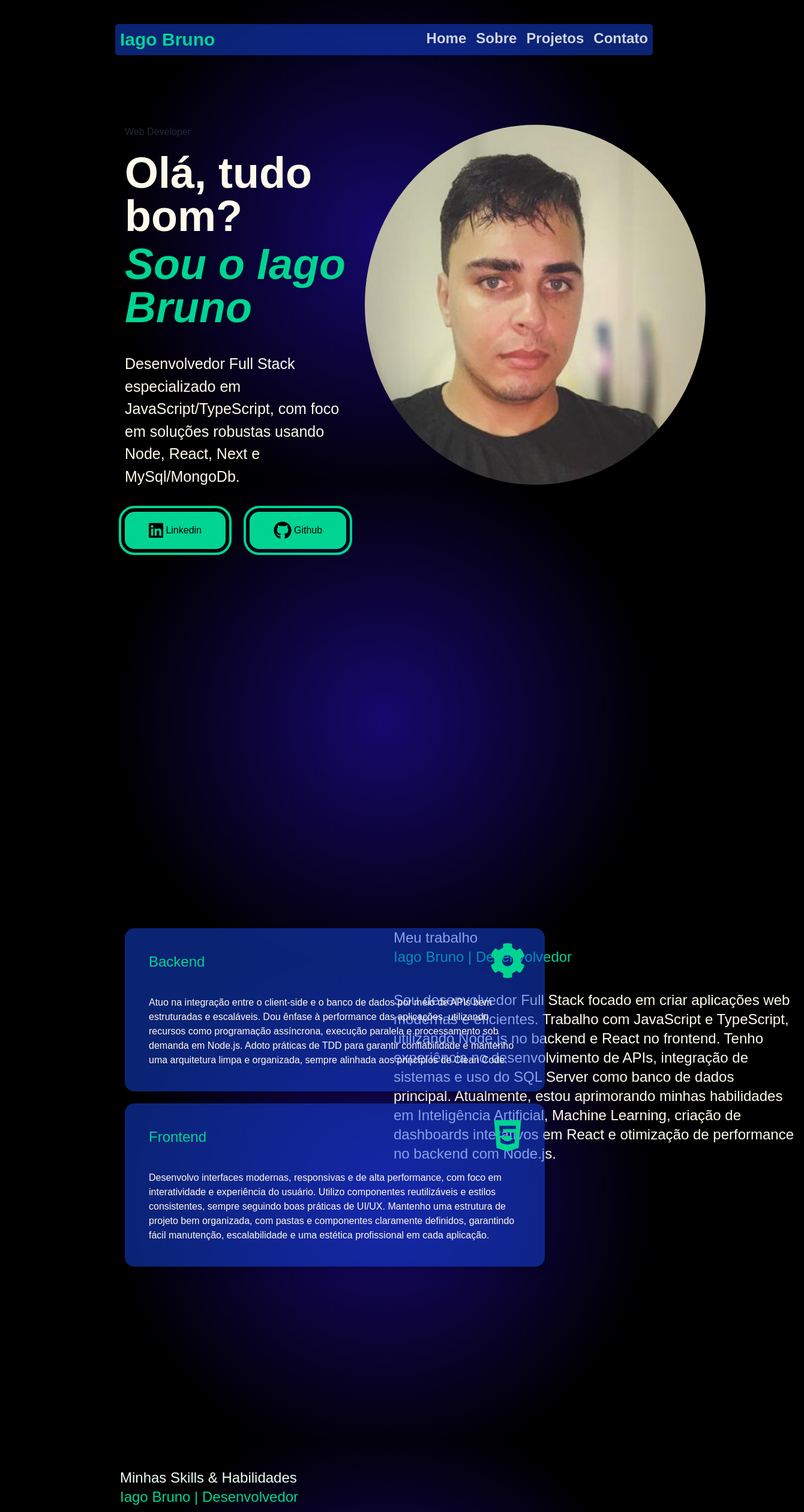
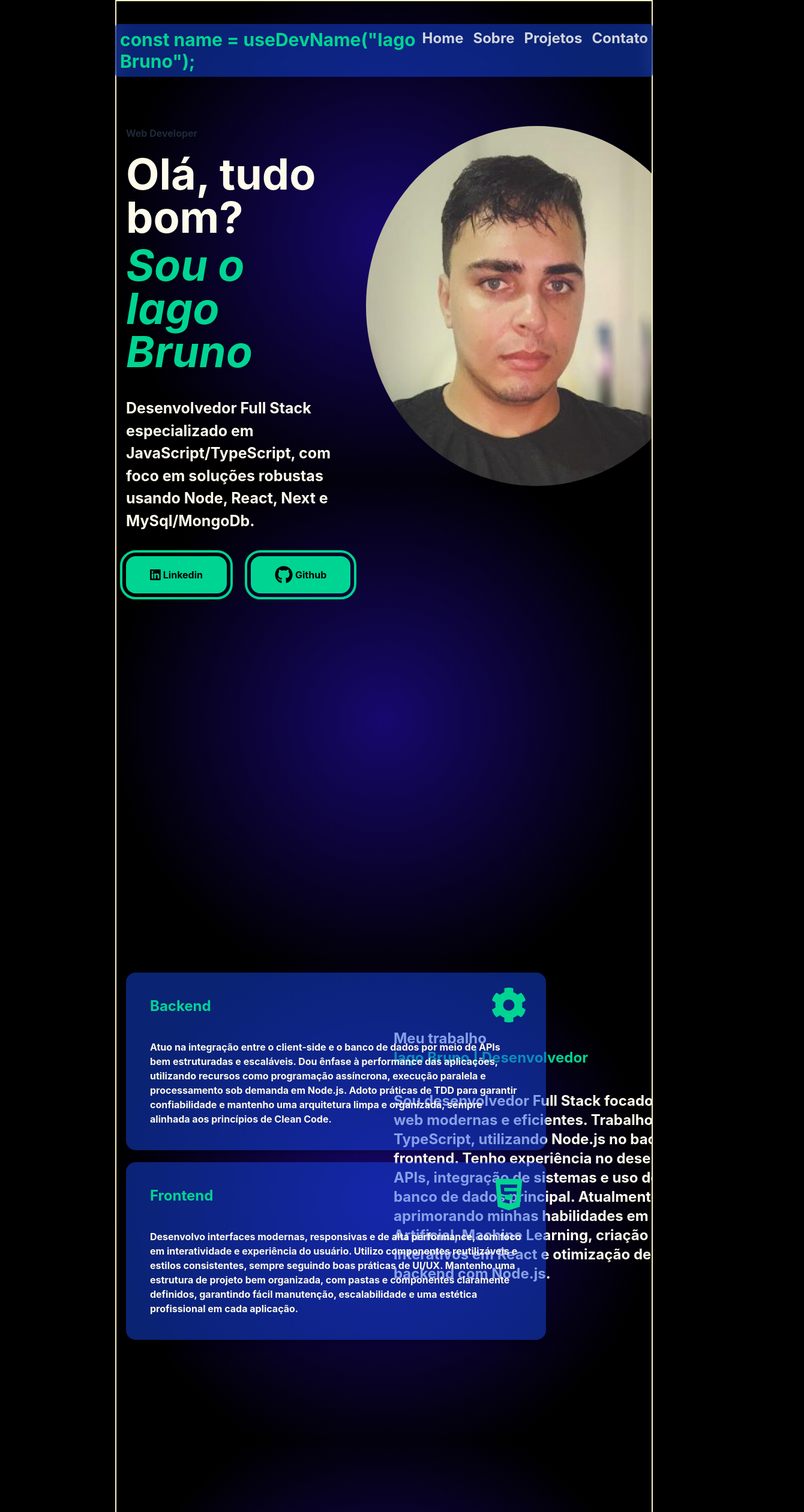
Before and after one commit to iago193/ReactShowcase, a React (Vite) app: page / in a window 1280 px wide. Shown: the top 2520 px of the page at 60% size, 1340 px wide, since content can reach past the window. Built offline with nearby package versions, Linux system fonts and the light colour scheme; no server answers.

Commit message:
responsividade

```diff
--- a/src/App.css
+++ b/src/App.css
@@ -6,7 +6,8 @@ body {
     background-image: radial-gradient(circle at center, #290ec48f 0%, rgba(0,0,0,0) 60%);
     background-repeat: no-repeat;
     background-size: cover;
-    font-family: Arial, Helvetica, sans-serif;
+    font-family: 'Inter', 'Fira Code', sans-serif;
+    font-weight: bold;
 }
 
 a {
--- a/src/components/header/index.tsx
+++ b/src/components/header/index.tsx
@@ -5,7 +5,7 @@ export function Header() {
     <header className="w-full fixed z-10 top-5 md:top-10">
       <div className="bg-blue-700/50 backdrop-blur-md flex justify-between w-[100%] md:w-[70%] mx-auto p-2 md:rounded-[5px]">
         <h2 className="text-emerald-400 font-bold text-3xl hidden md:block">
-          Iago Bruno
+          {'const name = useDevName("Iago Bruno");'}
         </h2>
         <nav className="text-gray-300 font-bold text-2xl">
           <ul className="flex gap-4">
--- /dev/null
+++ b/src/components/loading/index.tsx
@@ -0,0 +1,14 @@
+interface LoadingProps {
+  isLoading: boolean;
+}
+
+export default function Loading({ isLoading }: LoadingProps) {
+  if (!isLoading) return null;
+
+  return (
+    <div className="flex justify-center items-center h-40">
+      <div className="w-8 h-8 border-4 border-emerald-400 border-t-transparent rounded-full animate-spin mr-3"></div>
+      <h2 className="text-emerald-400">Carregando...</h2>
+    </div>
+  );
+}
--- a/src/pages/home/hero-section.tsx
+++ b/src/pages/home/hero-section.tsx
@@ -3,11 +3,11 @@ import { FaGithub, FaLinkedin } from "react-icons/fa";
 
 export default function Hero() {
   return (
-    <section id="hero-section" className="flex flex-col w-[70%] md:mx-auto md:flex-row mt-48">
-      <div className="w-1/2 p-4 min-w-[400px]">
+    <section id="hero-section" className="flex flex-col md:flex-row mt-48">
+      <div className="xl:w-1/2 p-4 min-w-[700px] xl:min-w-[400px]">
         <p className="text-gray-800 mb-5">Web Developer</p>
-        <h2 className="text-amber-50 font-bold text-7xl">Olá, tudo bom?</h2>
-        <h2 className="text-emerald-400 italic drop-shadow-lg font-bold text-7xl my-2">
+        <h2 className="text-amber-50 text-7xl">Olá, tudo bom?</h2>
+        <h2 className="text-emerald-400 italic drop-shadow-lg text-7xl my-2">
           Sou o Iago Bruno
         </h2>
         <p className="text-amber-50 mt-10 text-[25px]">
@@ -38,9 +38,9 @@ export default function Hero() {
         </div>
       </div>
 
-      <div className="w-1/2 p-4 flex justify-center min-w-[500px] lg:min-w-[600px]">
+      <div className="xl:w-1/2 p-4 flex justify-center min-w-[500px] lg:min-w-[600px]">
         <img
-          className="rounded-[100%] size-[500px] lg:size-[600px] hidden md:block"
+          className="rounded-[100%] size-[500px] lg:size-[600px] hidden xl:block"
           src={Logo}
           alt="Iago Bruno"
         />
--- a/src/pages/home/index.tsx
+++ b/src/pages/home/index.tsx
@@ -1,13 +1,15 @@
 import SkillsSection from "./skill-section";
 import MyWork from "./my-work-section";
 import Hero from "./hero-section";
+import MyProject from "./my-projects";
 
 export default function Home() {
   return (
-    <main className="w-full">
+    <main className="xl:w-[70%] w-[100%] md:mx-auto border-2 border-amber-100 overflow-x-hidden">
       <Hero />
       <MyWork />
       <SkillsSection />
+      <MyProject />
     </main>
   );
 }
--- /dev/null
+++ b/src/pages/home/my-projects.tsx
@@ -0,0 +1,73 @@
+import { useEffect, useState } from "react";
+import Loading from "../../components/loading";
+interface ProjectProtocol {
+  name: string;
+  html_url: string;
+  description: string;
+  language: string;
+  stargazers_count: number;
+  forks_count: number;
+}
+
+export default function MyProject() {
+  const [projects, setProjects] = useState<ProjectProtocol[]>([]);
+  const [isLoading, setIsLoading] = useState(true);
+  console.log(projects);
+
+  useEffect(() => {
+    async function loadProject() {
+      try {
+        const response = await fetch(
+          "https://api.github.com/users/iago193/repos?sort=updated&per_page=10"
+        );
+        const data = await response.json();
+
+        const formatted = data.map((repo: ProjectProtocol) => ({
+          name: repo.name,
+          html_url: repo.html_url,
+          description: repo.description,
+          language: repo.language,
+          stargazers_count: repo.stargazers_count,
+          forks_count: repo.forks_count,
+        }));
+
+        setProjects(formatted);
+      } catch (error) {
+        console.log(error);
+      } finally {
+        setIsLoading(false);
+      }
+    }
+
+    loadProject();
+  }, []);
+
+  if (isLoading) return <Loading isLoading={isLoading} />;
+
+  return (
+    <section className="mx-auto mt-96">
+      <h2 className="text-amber-50 pb-5">Hello, world</h2>
+      <div className="flex gap-5 overflow-x-auto overflow-y-hidden py-2 px-1">
+        {projects.map((project: ProjectProtocol, index: number) => (
+          <div
+            key={index}
+            className="bg-blue-700/50 p-4 rounded-md w-80 h-80 flex-shrink-0 border border-blue-500/20 hover:scale-[1.02] transition-transform duration-200"
+          >
+            <h2 className="text-xl font-bold mb-2">{project.name}</h2>
+            <p className="text-gray-400 text-sm mb-4 line-clamp-5">
+              {project.description}
+            </p>
+            <a
+              href={project.html_url}
+              target="_blank"
+              rel="noopener noreferrer"
+              className="text-emerald-400 hover:underline"
+            >
+              Ver no GitHub →
+            </a>
+          </div>
+        ))}
+      </div>
+    </section>
+  );
+}
--- a/src/pages/home/my-work-section.tsx
+++ b/src/pages/home/my-work-section.tsx
@@ -3,9 +3,9 @@ import { FaHtml5,FaCog } from "react-icons/fa";
 
 export default function MyWork() {
   return (
-    <section id="my-work" className="w-full md:w-[70%] md:mx-auto flex flex-col xl:flex-row mt-150 mb-80">
+    <section id="my-work" className="w-full flex flex-col xl:flex-row mt-150 mb-80 items-center">
       {/* Lado esquerdo - Backend e Frontend */}
-      <div className="w-1/2 p-4">
+      <div className="xl:w-1/2 md:p-4 w-[100%]">
         {/* Backend */}
         <motion.div
           className="bg-blue-700/50 p-10 text-amber-50 rounded-2xl shadow-lg relative min-w-[400px] lg:min-w-[700px]"
@@ -55,7 +55,7 @@ export default function MyWork() {
 
       {/* Lado direito - Meu trabalho */}
       <motion.div
-        className="w-1/2 p-4 text-2xl min-w-[400px] lg:min-w-[700px]"
+        className="xl:w-1/2 w-[100%] p-4 text-2xl min-w-[400px] lg:min-w-[700px]"
         initial={{ opacity: 0, x: 80 }}
         whileInView={{ opacity: 1, x: 0 }}
         transition={{ duration: 0.8, delay: 0.4, ease: "easeOut" }}
--- a/src/pages/home/skill-section.tsx
+++ b/src/pages/home/skill-section.tsx
@@ -115,7 +115,7 @@ export default function SkillsSection() {
   };
 
   return (
-    <section className="w-full md:w-[70%] mx-auto mt-32">
+    <section className="w-full mt-32">
       <h2 className="text-emerald-50 px-2 text-2xl">
         Minhas Skills & Habilidades
       </h2>
```
